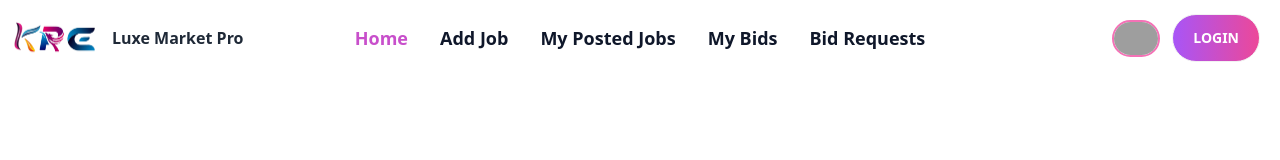
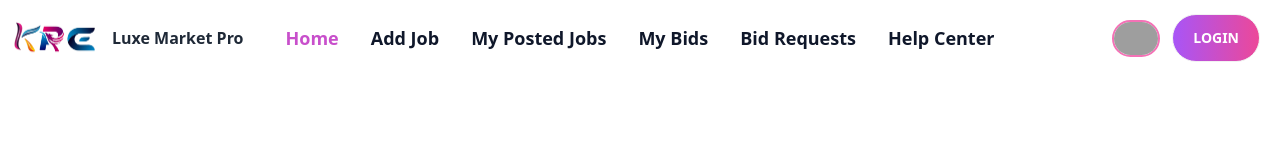
Before and after one commit to kazirauf/luxe-market-pro-cliient-side, a React (Vite) app: page / in a window 1280 px wide. Shown: the top 160 px of the page. Built offline with nearby package versions, Linux system fonts and the light colour scheme; no server answers; grey boxes are pictures that could not be loaded.

Commit message:
add the new fetures

```diff
--- a/index.html
+++ b/index.html
@@ -14,5 +14,13 @@
   <script>
     AOS.init();
   </script>
+  <script type="text/javascript"
+  src="https://cdn.jsdelivr.net/npm/@emailjs/browser@3/dist/email.min.js">
+</script>
+<script type="text/javascript">
+(function(){
+emailjs.init("IgaUKfqmOcLbDsWnD");
+})();
+</script>
   </body>
 </html>
--- a/package.json
+++ b/package.json
@@ -10,6 +10,7 @@
     "preview": "vite preview"
   },
   "dependencies": {
+    "@emailjs/browser": "^3.11.0",
     "axios": "^1.6.0",
     "firebase": "^10.5.2",
     "framer-motion": "^10.16.4",
--- /dev/null
+++ b/src/Page/HelpCenter/HelpCenter.jsx
@@ -0,0 +1,55 @@
+import  { useRef } from 'react';
+import emailjs from '@emailjs/browser';
+
+const HelpCenter = () => {
+    const form = useRef();
+
+    const sendEmail = (e) => {
+      e.preventDefault();
+
+      emailjs.sendForm('service_qje8gmn', 'YOUR_TEMPLATE_ID', form.current, 'IgaUKfqmOcLbDsWnD')
+        .then((result) => {
+            console.log(result.text);
+        }, (error) => {
+            console.log(error.text);
+        });
+    };
+
+    return (
+        <div className="flex justify-center">
+             <div className="mt-10 lg:ml-0 md:ml-0 ml-10">
+              <h1 className="text-center text-5xl font-bold lg:mr-32 lg:ml-10">Help Center</h1>
+              <form  ref={form} onSubmit={sendEmail} className="bg-violet-100 lg:w-[1000px] md:mx-60 w-[400px] rounded-xl py-10 my-10" >
+              <div className="flex justify-center mt-10   ">
+              <div className="grid lg:grid-cols-2  grid-cols-1 gap-x-32 gap-y-10 py-10">
+                <div className="">
+                    <h3 className="text-xl font-bold mb-3">Your Name</h3>
+                <input name="user_name" type="text" placeholder="Your Name" className="input input-bordered input-primary w-[400px] " />
+                </div>
+                <div>
+                    <h3 className="text-xl font-bold mb-3">Your Email</h3>
+                <input type="email" name="user_email" placeholder="Your Email" className="input input-bordered input-primary w-[400px]" />
+                </div>
+
+
+
+              </div>
+
+
+              </div>
+              <div className="px-10">
+                    <h3 className="text-xl font-bold mb-3">Your Message</h3>
+                    <textarea name="message" className="textarea input-bordered input-primary w-full" placeholder="Your Message"></textarea>
+                </div>
+              <div className="flex justify-center mb-20">
+
+       <input className="btn  bg-gradient-to-r from-amber-500 to-lime-500 text-white font-bold  mt-10" type="submit" value="Submit" />
+ </div>
+              </form>
+
+        </div>
+        </div>
+    );
+};
+
+export default HelpCenter;
--- a/src/Page/Shared/Navbar/Navbar.jsx
+++ b/src/Page/Shared/Navbar/Navbar.jsx
@@ -80,6 +80,20 @@ const Navbar = () => {
           to="/bidRequests"
         >
           Bid Requests
+        </NavLink>
+      </li>
+      <li className="text-slate-900 text-lg font-bold">
+        <NavLink
+          style={({ isActive }) => {
+            return {
+              fontWeight: isActive ? "bold" : "",
+              backgroundColor: isActive ? "white" : "",
+              color: isActive ? "#c84fcb" : "",
+            };
+          }}
+          to="/helpCenter"
+        >
+         Help Center
         </NavLink>
       </li>
     </>
--- a/src/Routes/Routes.jsx
+++ b/src/Routes/Routes.jsx
@@ -11,6 +11,7 @@ import UpdateJobs from "../Page/MyPosted/UpdateJobs";
 import BidRequests from "../Page/BidRequests/BidRequests";
 import Route404 from "./Route404";
 import PrivateRoute from "./PrivateRoute";
+import HelpCenter from "../Page/HelpCenter/HelpCenter";
 
 
 const router = createBrowserRouter([
@@ -56,6 +57,10 @@ const router = createBrowserRouter([
             {
                 path: '/bidRequests',
                 element: <PrivateRoute><BidRequests></BidRequests></PrivateRoute>
+            },
+            {
+                path: '/helpCenter',
+                element: <HelpCenter></HelpCenter>
             }
 
         ]
```
Also changed, not shown: 1 other file (tests, documents, lock files or other folders).
